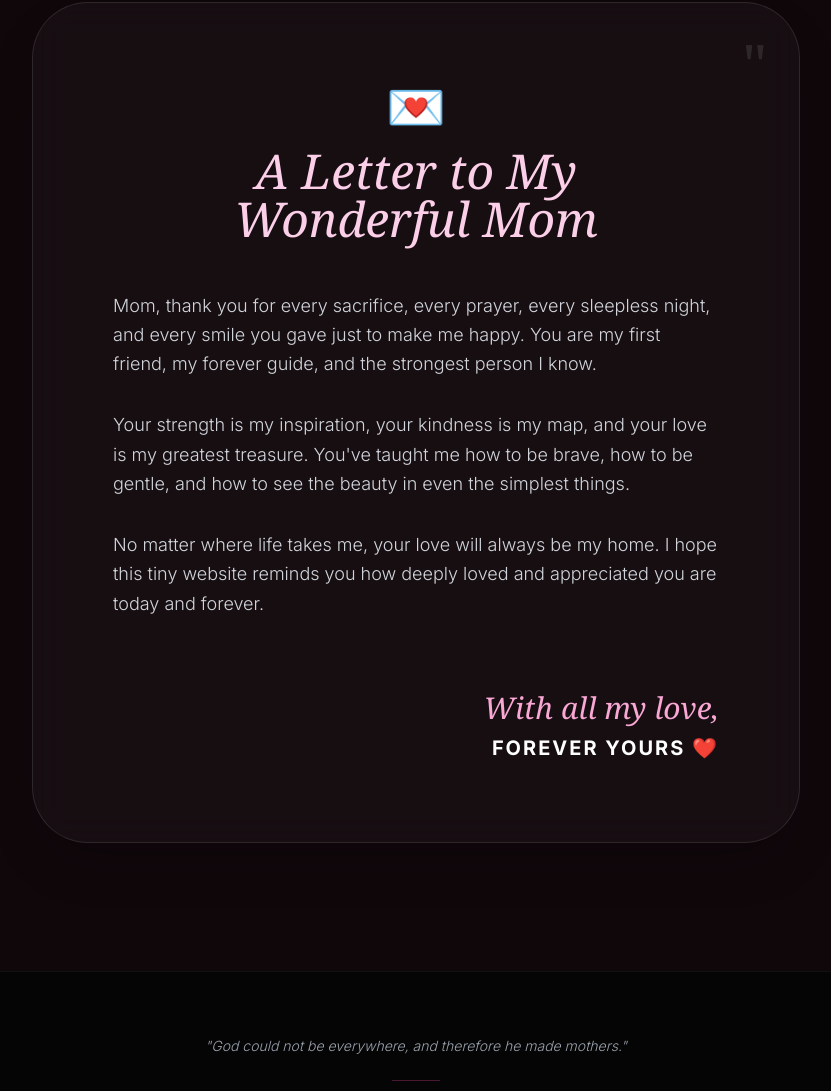
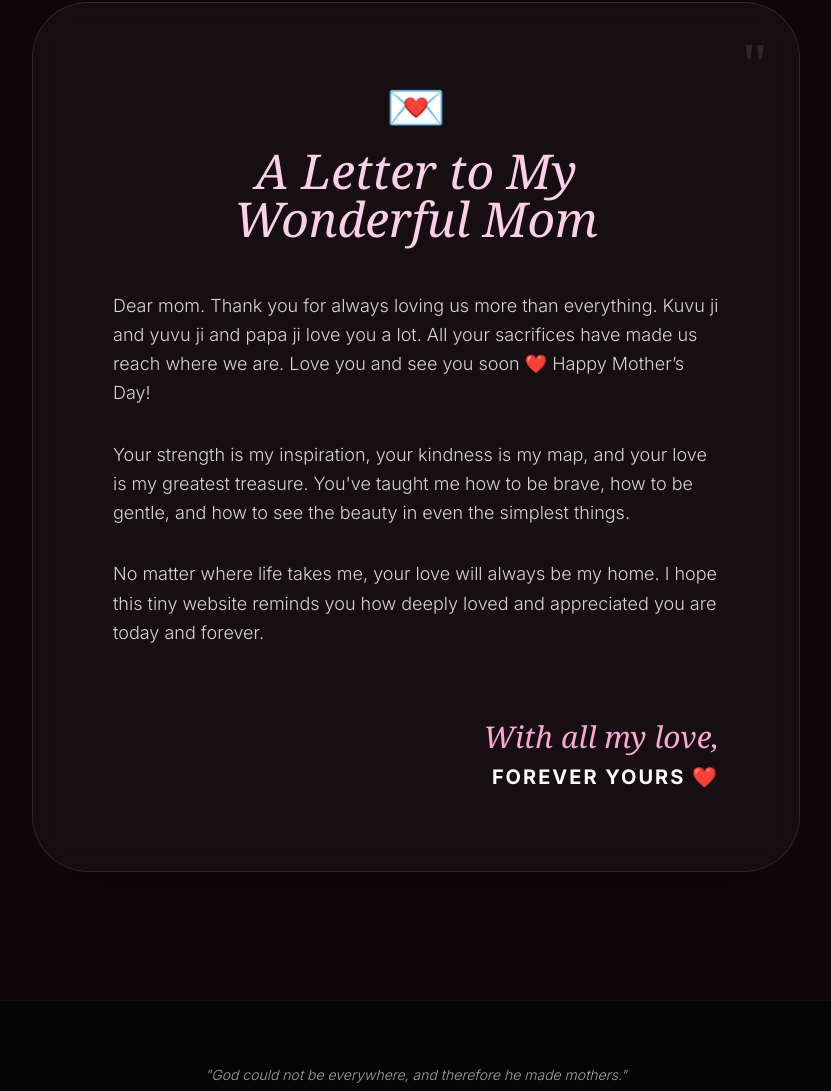
Before and after one commit to Gunshiikkaa/mumma, a plain HTML site: page index.html in a window 1280 px wide. Shown: the part 3346-4437 px from the top of the page, without its empty margins (224-1055 px from the left). Drawn offline with nearby package versions, Linux system fonts and the light colour scheme; a web font is replaced by a local one.

Commit message:
Update index.html

```diff
--- a/index.html
+++ b/index.html
@@ -243,7 +243,9 @@
 
                 <div class="space-y-8 text-gray-300 leading-relaxed text-lg font-light text-center md:text-left">
                     <p>
-                        Mom, thank you for every sacrifice, every prayer, every sleepless night, and every smile you gave just to make me happy. You are my first friend, my forever guide, and the strongest person I know.
+                        Dear mom.
+
+Thank you for always loving us more than everything. Kuvu ji and yuvu ji and papa ji love you a lot. All your sacrifices have made us reach where we are. Love you and see you soon ❤️ Happy Mother’s Day!
                     </p>
                     <p>
                         Your strength is my inspiration, your kindness is my map, and your love is my greatest treasure. You've taught me how to be brave, how to be gentle, and how to see the beauty in even the simplest things.
```
